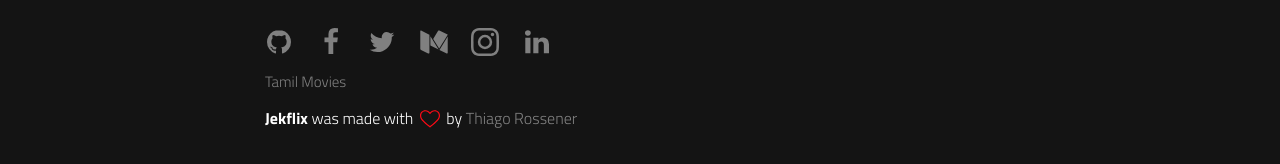
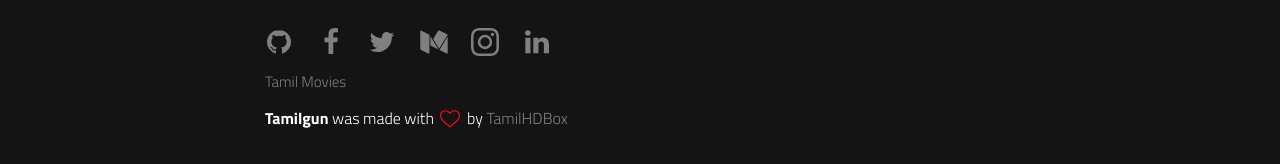
Before and after one commit to tamilgun/tamilgun, a Jekyll site: the page built from index.html, in a window 1280 px wide and 900 px high, scrolled down 196 px. Shown: the part 733-897 px from the top of the window. Built offline with Jekyll 4.4.1, drawn with Linux system fonts in a browser that asks for light colours; a script that is not in the unit is left out.

Commit message:
Update footer.html

```diff
--- a/_includes/footer.html
+++ b/_includes/footer.html
@@ -35,7 +35,7 @@
     {% include links.html %}
 
     <p>
-      <span>Jekflix</span> was made with <svg class="love"><use xlink:href="#icon-heart"></use></svg> by <a href="https://rossener.com" target="_blank" class="creator">Thiago Rossener</a>
+      <span>Tamilgun</span> was made with <svg class="love"><use xlink:href="#icon-heart"></use></svg> by <a href="http://hd.isaiminiweb.online/" target="_blank" class="creator">TamilHDBox</a>
     </p>
 </footer>
 
```
